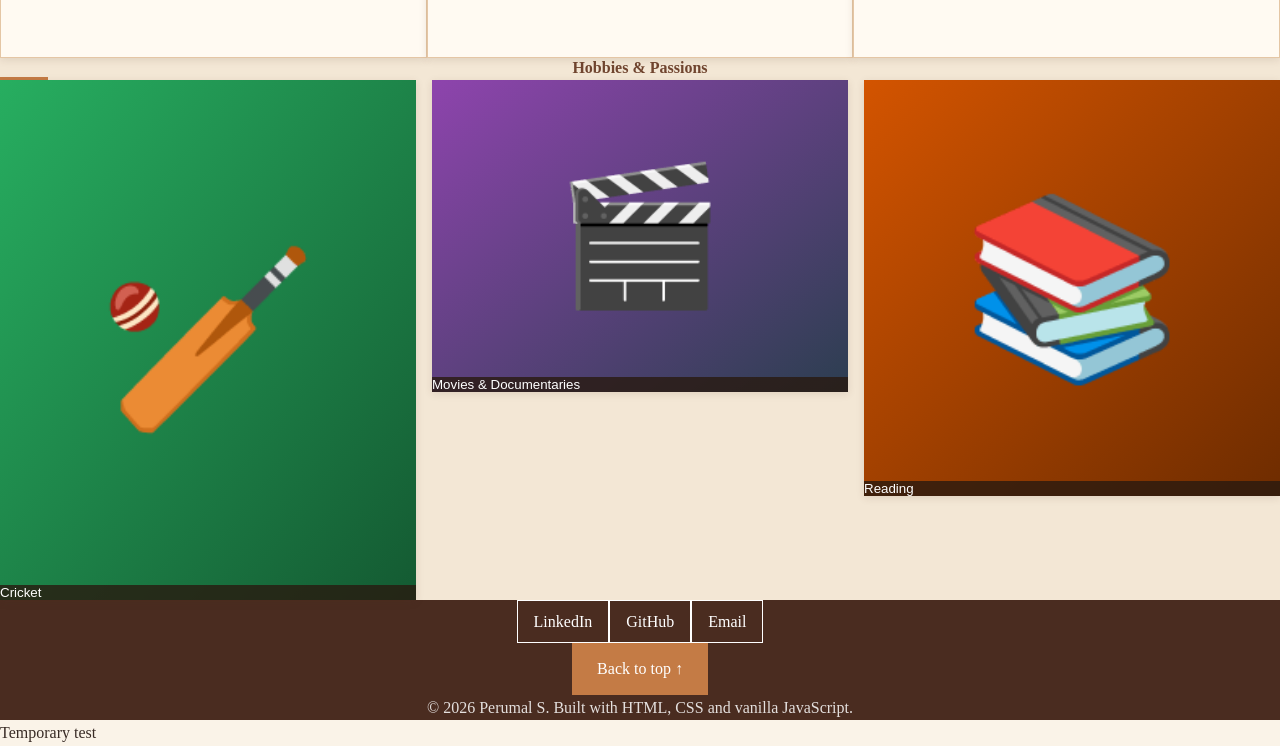
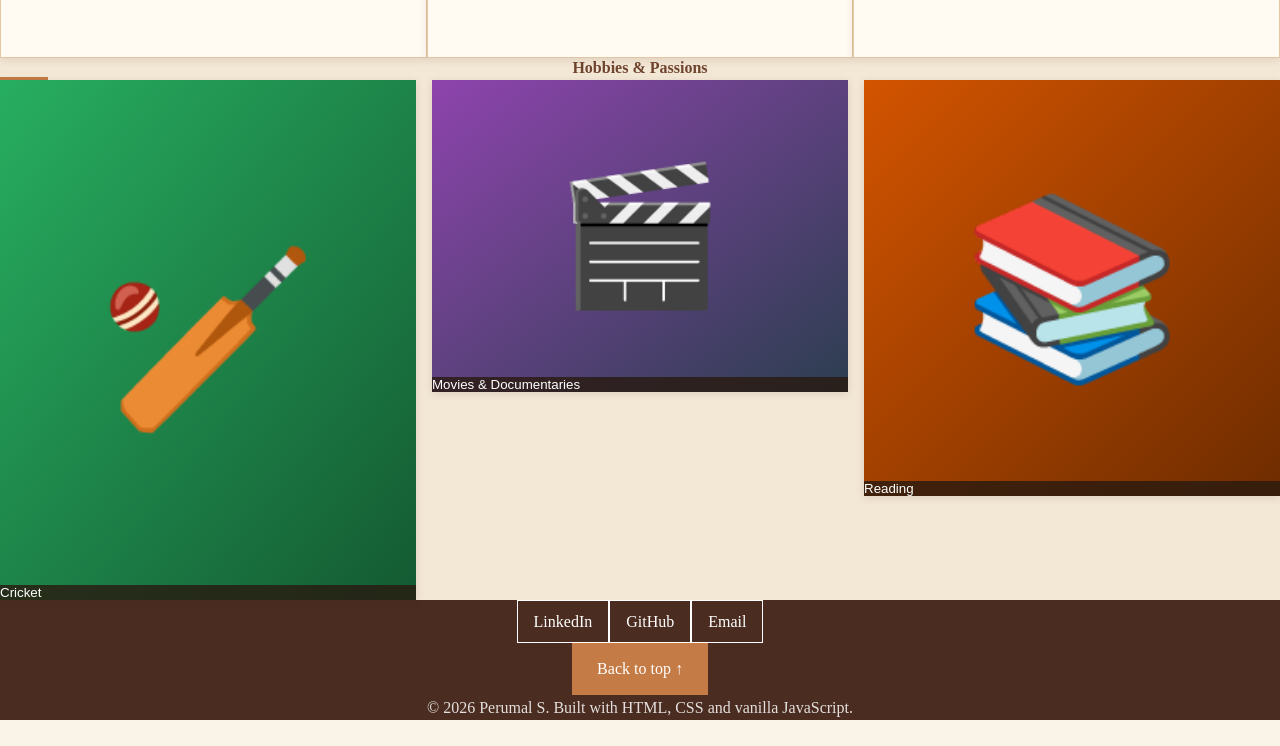
Before and after one commit to Perumal64/profilewebsite-devops, a website: page index.html in a window 1280 px wide. Shown: the part 2492-3238 px from the top of the page. After the commit the page ends 3212 px from the top, so only its background shows below. Drawn offline with Linux system fonts and the light colour scheme.

Commit message:
fix: resolve temporary HTML validation error

```diff
--- a/index.html
+++ b/index.html
@@ -260,9 +260,7 @@
   </footer>
 
   <script src="js/main.js"></script>
-  <div>
-    <p>Temporary test
-  </div>
+
 </body>
 
 </html>
```
